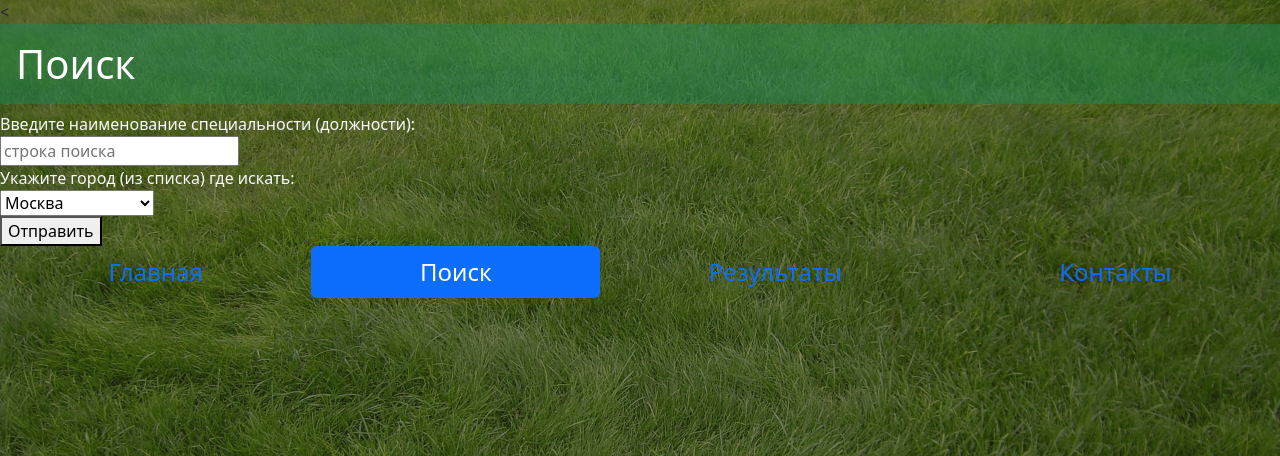
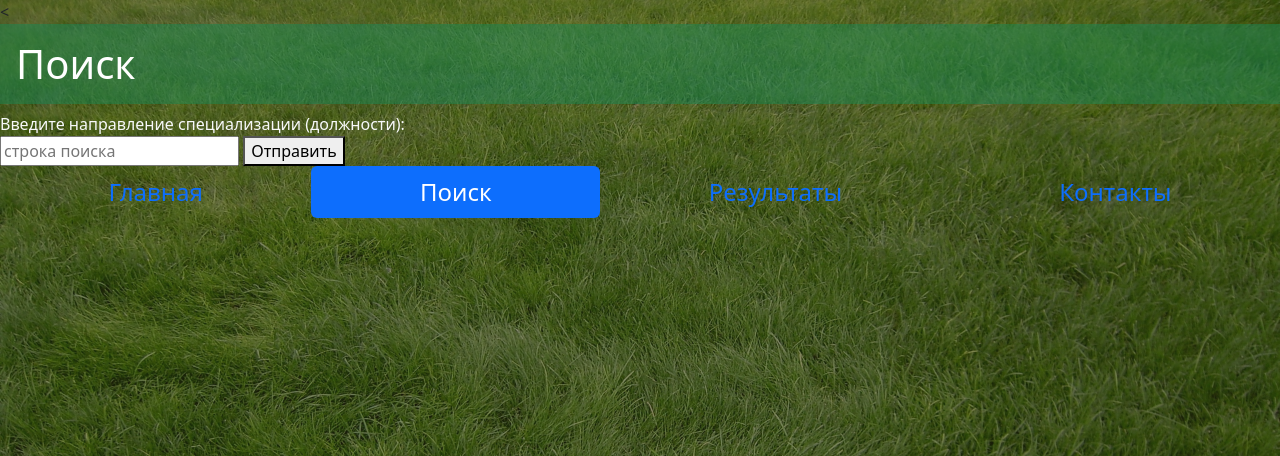
Before and after one commit to pythonlearningtmn/lesson16-flask, a Flask app: page /run/ in a window 1280 px wide. Shown: the top 456 px of the page. Run offline with Flask 2, Linux system fonts and the light colour scheme; some libraries are stand-ins or nearby versions.

Commit message:
Внесены незначительные корректировки

```diff
--- a/main.py
+++ b/main.py
@@ -44,9 +44,8 @@ def run_get():
 def run_post():
     text = []
     qq = request.form['input_text']
-    ct = request.form['where']
     if qq != '':
-        result = new_parser(qq, ct)
+        result = new_parser(qq)
         if result != 'Данных нет':
             text.append(result)
         else:
--- a/templates/form.html
+++ b/templates/form.html
@@ -14,18 +14,8 @@
         <h1 class="text-bg-success bg-opacity-50 p-3">Поиск</h1>
 
         <form method="post">
-            <div class="text-light">Введите наименование специальности (должности):</div>
+            <div class="text-light">Введите направление специализации (должности):</div>
             <input type="text" name="input_text" value="" placeholder="строка поиска">
-            <div class="text-light">Укажите город (из списка) где искать:</div>
-            <div class="text-light">
-                <select name="where">
-                    <option value="Москва">Москва</option>
-                    <option value="Санкт-Петербург">Санкт-Петербург</option>
-                    <option value="Екатеринбург">Екатеринбург</option>
-                    <option value="Казань">Казань</option>
-                    <option value="Новосибирск">Новосибирск</option>
-                </select>
-            </div>
             <button type="submit">Отправить</button>
         </form>
 
--- a/templates/index.html
+++ b/templates/index.html
@@ -16,8 +16,7 @@
             <p>Сайт предназначен для парсинга сайта hh.ru с целью извлечь данные
             о вакансиях на рынке труда и требований к соискателям. Информация о вакансиях сохраняется
             в отдельный файл results.json.</p>
-            <p>На странице "Поиск" вводится наименование специальности по которой производится поиск.
-            Поиск можно проводить по городам, представленных в списке.</p>
+            <p>На странице "Поиск" вводится наименование специальности по которой производится поиск.</p>
             <p>Результаты поиска отображаются на странице "Результаты".</p>
             <p>На странице "Контакты" представлена информация о разработчике сайта.</p>
         </div>
```
Also changed, not shown: func_flask.py (+26 -28 lines), templates/results.html (+7 -3 lines).
